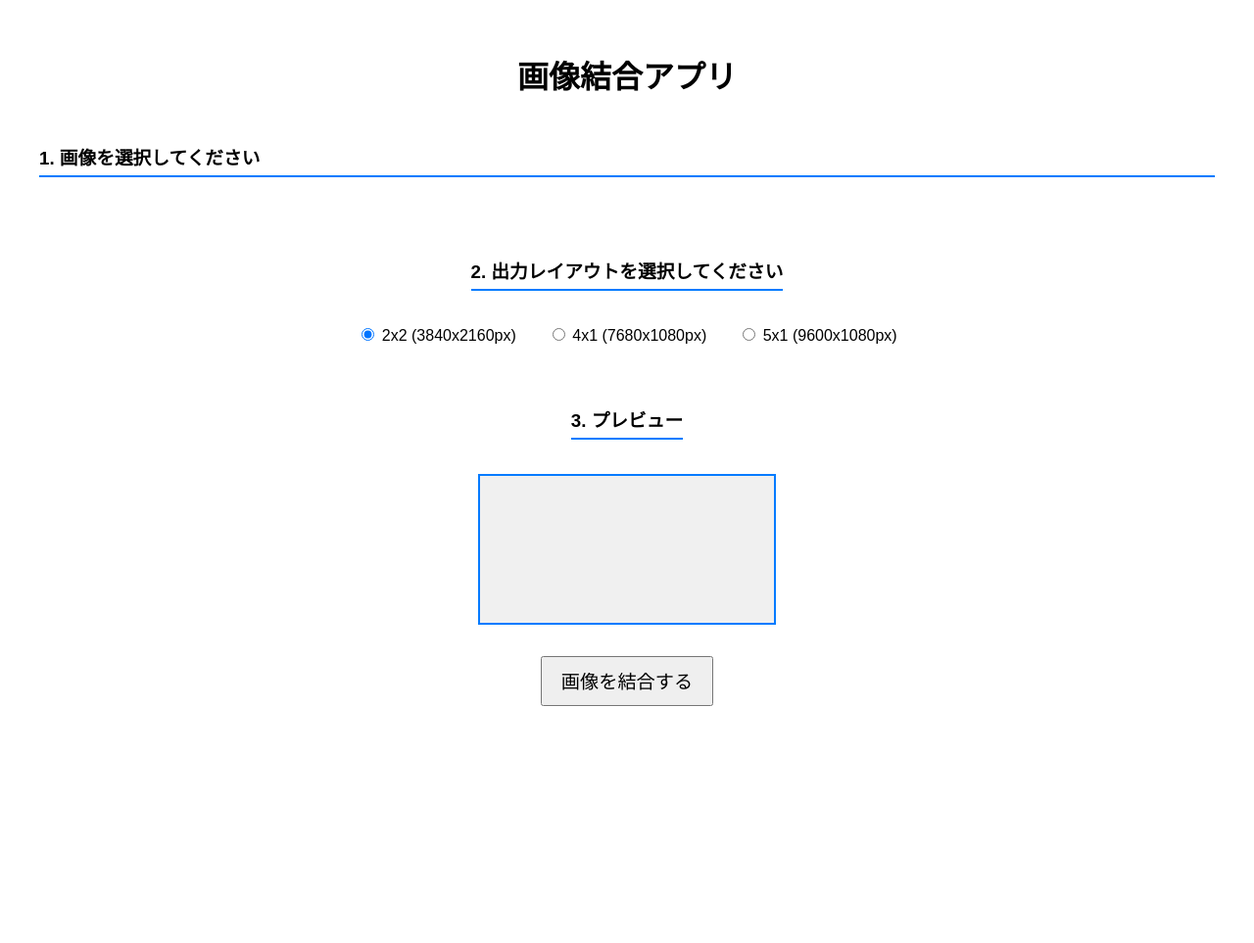
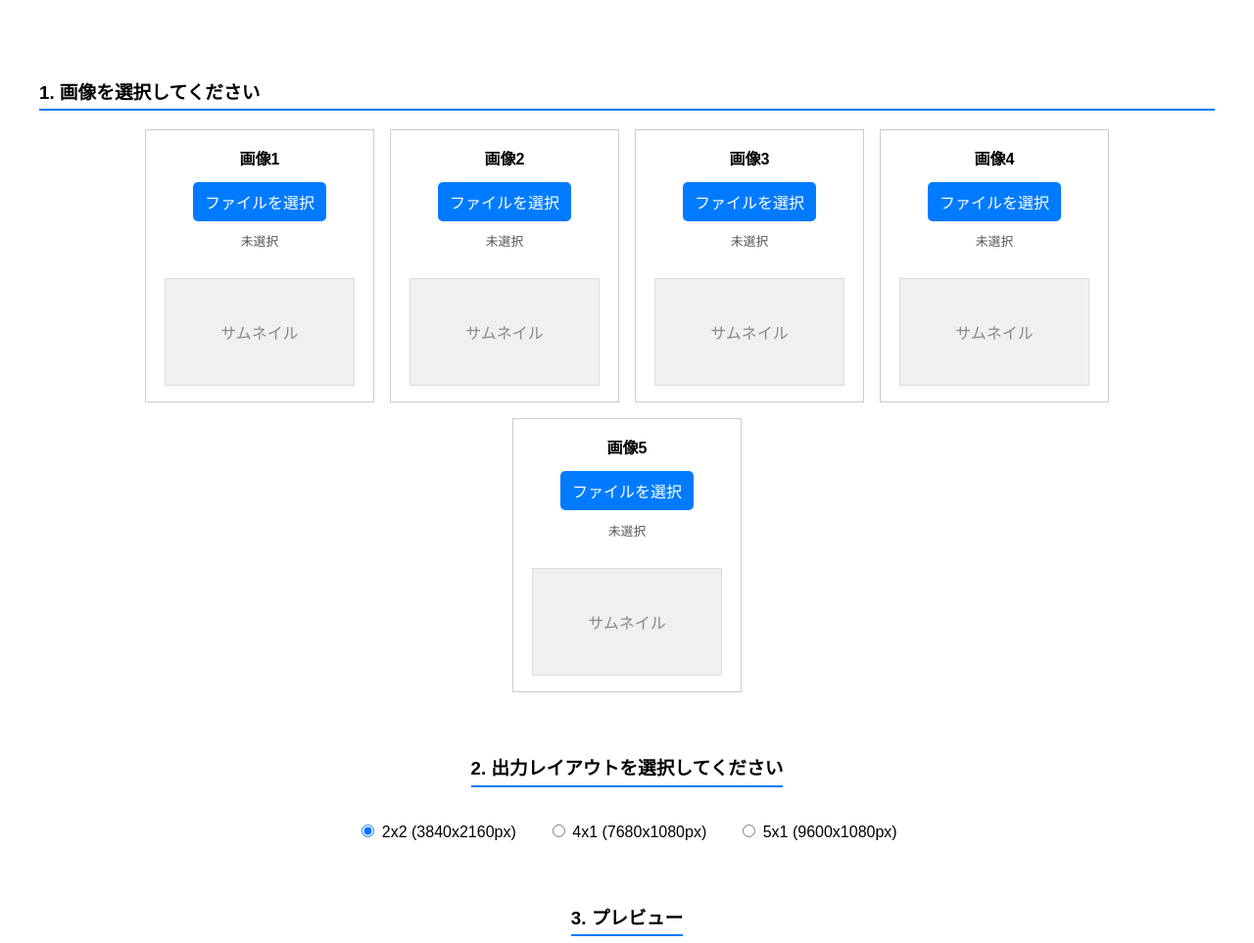
Before and after one commit to masatoooooon/flask-hello-render, a Flask app: page / in a window 1280 px wide. Shown: the top 963 px of the page at 98% size. Before the commit the page ends 721 px from the top, so only its background shows below. Run offline with Flask 3, Linux system fonts and the light colour scheme; a map, chart or similar area stays blank.

Commit message:
Update index.html

```diff
--- a/templates/index.html
+++ b/templates/index.html
@@ -10,22 +10,21 @@
             padding: 2em;
             max-width: 1200px;
         }
-        h1 {
-            text-align: center;
-        }
         h3 {
             border-bottom: 2px solid #007bff;
             padding-bottom: 0.3em;
             margin-top: 2.5em;
         }
 
+        /* ★変更点: 横スクロールバーを削除し、折り返し(wrap)と中央揃え(justify-content)に変更 */
         .image-slots-container {
             display: flex;
-            flex-wrap: nowrap;
+            flex-wrap: wrap;
             gap: 1em;
             padding-bottom: 1em;
-            overflow-x: auto;
+            justify-content: center;
         }
+
         .image-slot {
             border: 1px solid #ccc;
             padding: 1em;
@@ -104,8 +103,6 @@
     </style>
 </head>
 <body>
-    <h1>画像結合アプリ</h1>
-
     <form action="/combine" method="post" enctype="multipart/form-data">
 
         <h3>1. 画像を選択してください</h3>
@@ -115,15 +112,15 @@
             <h3>2. 出力レイアウトを選択してください</h3>
             <div class="layout-options">
                 <span>
-                    <input type="radio" id="layout_2x2" name="layout" value="2x2" checked>
+                    <input type="radio" id="layout_2x2" name="layout" value="2x2" checked onchange="updatePreviewCanvas()">
                     <label for="layout_2x2">2x2 (3840x2160px)</label>
                 </span>
                 <span>
-                    <input type="radio" id="layout_4x1" name="layout" value="4x1">
+                    <input type="radio" id="layout_4x1" name="layout" value="4x1" onchange="updatePreviewCanvas()">
                     <label for="layout_4x1">4x1 (7680x1080px)</label>
                 </span>
                 <span>
-                    <input type="radio" id="layout_5x1" name="layout" value="5x1">
+                    <input type="radio" id="layout_5x1" name="layout" value="5x1" onchange="updatePreviewCanvas()">
                     <label for="layout_5x1">5x1 (9600x1080px)</label>
                 </span>
             </div>
@@ -140,12 +137,10 @@
     </form>
 
     <script>
-        // --- ★変更点: JavaScriptロジックを全面的に修正・改善 ---
         const canvas = document.getElementById('output-preview-canvas');
         const ctx = canvas.getContext('2d');
         let previewSources = new Array(5).fill(null);
 
-        // --- ファイル選択時の処理 ---
         function handleFileSelect(index, input) {
             const filenameContainer = document.getElementById(`filename${index + 1}`);
             const slotPreviewContainer = document.getElementById(`slot-preview-${index + 1}`);
@@ -173,12 +168,10 @@
             }
         }
 
-        // --- レイアウト変更時の処理 ---
         document.querySelectorAll('input[name="layout"]').forEach(radio => {
             radio.addEventListener('change', updatePreviewCanvas);
         });
 
-        // --- プレビュー描画のメイン関数 ---
         async function updatePreviewCanvas() {
             const layout = document.querySelector('input[name="layout"]:checked').value;
             let canvasWidth, canvasHeight, slots = [];
@@ -230,4 +223,41 @@
                     ctx.fillStyle = '#f0f0f0';
                     ctx.fillRect(slot.x, slot.y, slot.w, slot.h);
                     ctx.drawImage(img, 0, 0, img.width, img.height,
-                                  slot
+                                  slot.x + centerShift_x, slot.y + centerShift_y, img.width * ratio, img.height * ratio);
+                } else {
+                    ctx.fillStyle = '#f0f0f0';
+                    ctx.fillRect(slot.x, slot.y, slot.w, slot.h);
+                    ctx.strokeStyle = '#888';
+                    ctx.strokeRect(slot.x, slot.y, slot.w, slot.h);
+                    ctx.fillStyle = '#333';
+                    ctx.fillText(`画像${index + 1}`, slot.x + slot.w / 2, slot.y + slot.h / 2);
+                }
+            });
+        }
+
+        document.addEventListener('DOMContentLoaded', () => {
+            const container = document.querySelector('.image-slots-container');
+            for (let i = 1; i <= 5; i++) {
+                const slot = document.createElement('div');
+                slot.className = 'image-slot';
+
+                slot.innerHTML = `
+                    <label class="slot-title">画像${i}</label>
+                    <label for="image${i}" class="file-select-button">ファイルを選択</label>
+                    <input type="file" id="image${i}" name="image_files" accept="image/*">
+                    <div id="filename${i}" class="filename-display">未選択</div>
+                    <div id="slot-preview-${i}" class="slot-preview">
+                        <span>サムネイル</span>
+                    </div>
+                `;
+
+                const input = slot.querySelector(`#image${i}`);
+                input.addEventListener('change', (event) => handleFileSelect(i - 1, event.target));
+
+                container.appendChild(slot);
+            }
+            updatePreviewCanvas();
+        });
+    </script>
+</body>
+</html>
```
